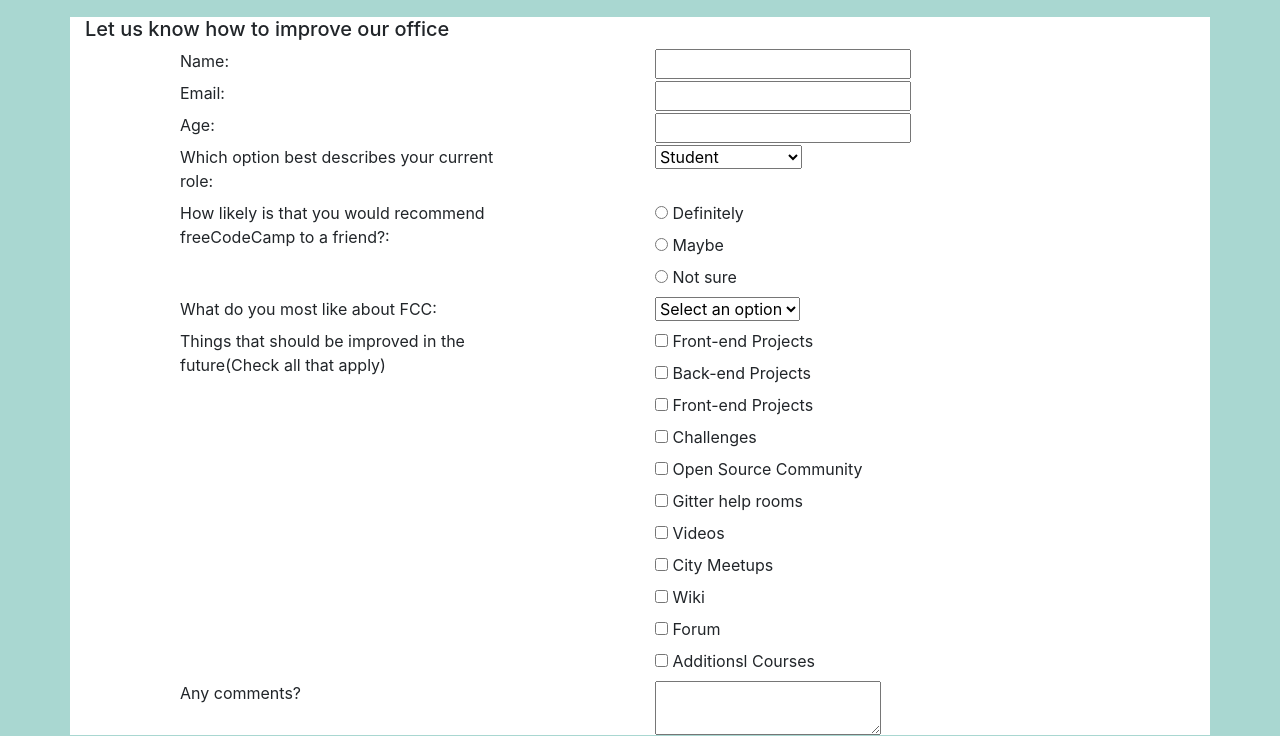
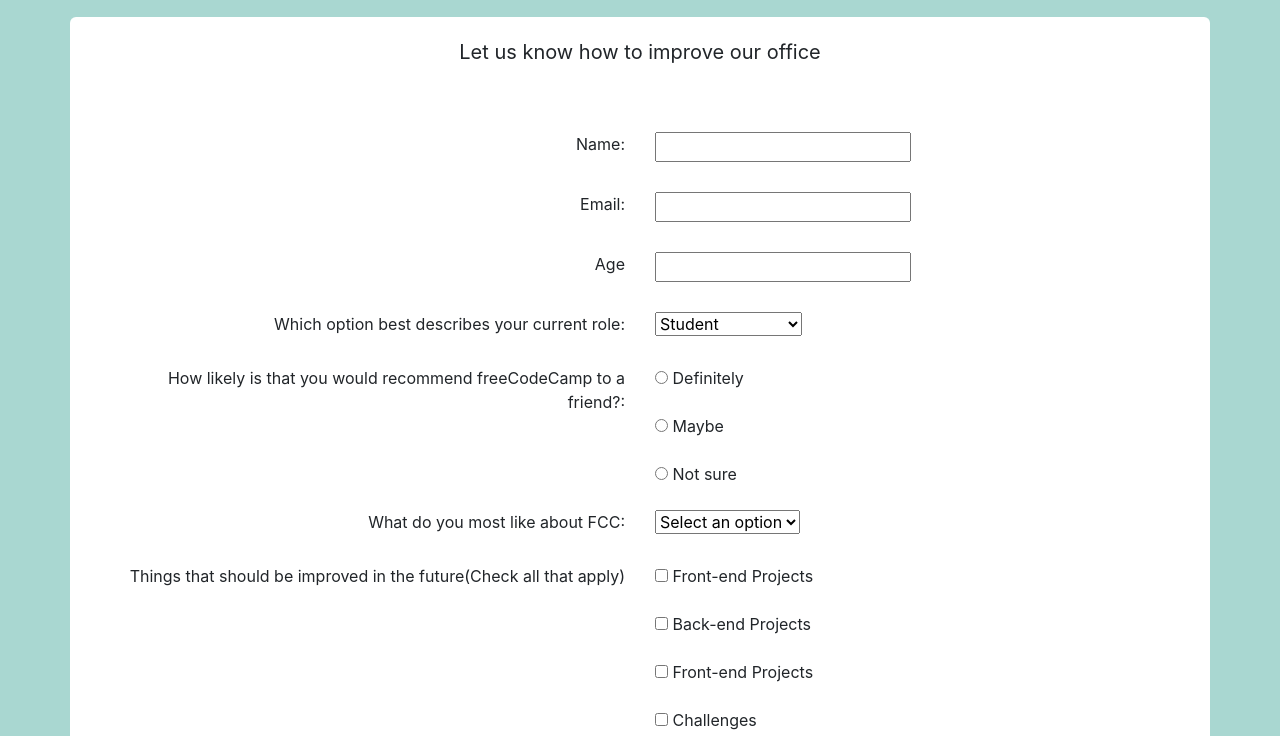
Before and after one commit to EvelyneNamwoyo/surveyForm, a plain HTML site: page index.html in a window 1280 px wide. Shown: the part 71-807 px from the top of the page. Drawn offline with Linux system fonts and the light colour scheme.

Commit message:
Styled the form with css

```diff
--- a/css/style.css
+++ b/css/style.css
@@ -9,8 +9,46 @@
 
 .container{
     background-color: white;
+    width: 90%;
+    border-radius: 6px;
 }
 
-.survey-form h2{
+form {
+    padding: 30px;
+}
+
+.survey-form #description {
     font-size: 20px;
+    text-align: center;
+    padding-top: 20px;
+    padding-bottom: 20px;
 }
+section.survey-form p{
+    margin-bottom: 15px;
+}
+input, select, textarea {
+     margin-bottom: 30px;
+}
+form button {
+    width: 100px;
+    height: 40px;
+    background-color: rgb(21, 159, 201);
+    border: 0px;
+    border-radius: 3px;
+}
+
+@media only screen and (min-width:768px) {
+    .container{
+        width: 100%;
+    }
+    section.survey-form p{
+        text-align: right;
+    }
+
+    label {
+        text-align: right;
+    }
+    .labels {
+        text-align: right;
+    }
+}
--- a/index.html
+++ b/index.html
@@ -1,4 +1,4 @@
-<html>
+<html lang="en">
     <head>
         <title>Survey form</title>
         <meta name="viewport" content="width=device-width, initial-scale=1.0">
@@ -11,41 +11,49 @@
     <body>
         <main>
             <header class="main-header">
-                <h1>Survey Form</h1>
+                <h1 id="title">Survey Form</h1>
             </header>
             <div class="container">
                 <section class="survey-form">
-                    <h2>Let us know how to improve our office</h2>
+                    <p id="description">Let us know how to improve our office</p>
                     <form action="">
                         <div class="row">
-                                <div class="col-lg-4 offset-lg-1">
+                            <div class="col-md-4 col-lg-6">
+                                <div class="labels">
                                     <label for="name">Name:</label>
                                 </div>
-                                <div class="col-lg-4 offset-lg-1">
+                            </div>
+                            <div class="col-md-4 col-lg-6">
                                 <input type="text" id="name" required>
                             </div>
                         </div>
                         <div class="row">
-                                <div class="col-lg-4 offset-lg-1">
-                                    <label for="name">Email:</label>
+                            <div class="col-md-4 col-lg-6">
+                                <div class="labels">
+                                    <label for="email">Email:</label>
                                 </div>
-                                <div class="col-lg-4 offset-lg-1">
+                            </div>
+                            <div class="col-md-4 col-lg-6">
                                 <input type="email" id="email" required>
                             </div>
                         </div>
                         <div class="row">
-                                <div class="col-lg-4 offset-lg-1">
-                                    <label for="age">Age:</label>
+                            <div class="col-md-4 col-lg-6">
+                                <div class="labels">
+                                    <label for="age">Age</label>
                                 </div>
-                                <div class="col-lg-4 offset-lg-1">
+                            </div>
+                            <div class="col-md-4 col-lg-6">
                                 <input type="text" id="age" required>
                             </div>
                         </div>
                         <div class="row">
-                                <div class="col-lg-4 offset-lg-1">
+                            <div class="col-md-4 col-lg-6">
+                                <div class="labels">
                                     <label for="role">Which option best describes your current role:</label>
                                 </div>
-                                <div class="col-lg-4 offset-lg-1">
+                            </div>
+                            <div class="col-md-4 col-lg-6">
                                 <select name="select_role" id="role">
                                     <option value="">Student</option>
                                     <option value="">Full time job</option>
@@ -56,10 +64,10 @@
                             </div>
                         </div>
                         <div class="row">
-                                <div class="col-lg-4 offset-lg-1">
+                            <div class="col-md-4 col-lg-6">
                                 <p>How likely is that you would recommend freeCodeCamp to a friend?:</p>
                             </div>
-                                <div class="col-lg-4 offset-lg-1">
+                            <div class="col-md-4 col-lg-6">
                                 <div>
                                     <input type="radio" id="definitely" name="recommend" value="definitely" >
                                     <label for="definitely">Definitely</label>
@@ -72,14 +80,15 @@
                                     <input type="radio" name="recommend" id="notSure" value="Not sure" >
                                     <label for="notSure">Not sure</label>
                                 </div>
-
                             </div>
                         </div>
                         <div class="row">
-                                <div class="col-lg-4 offset-lg-1">
+                            <div class="col-md-4 col-lg-6">
+                                <div class="labels">
                                     <label for="like">What do you most like about FCC:</label>
                                 </div>
-                                <div class="col-lg-4 offset-lg-1">
+                            </div>
+                            <div class="col-md-4 col-lg-6">
                                 <select name="most_like" id="like">
                                     <option value="" selected disabled>Select an option</option>
                                     <option value="">Challenges</option>
@@ -91,70 +100,74 @@
                         </div>
 
                         <div class="row">
-                                <div class="col-lg-4 offset-lg-1">
+                            <div class="col-md-4 col-lg-6">
                                 <p>Things that should be improved in the future(Check all that apply)</p>
                             </div>
-                                <div class="col-lg-4 offset-lg-1">
-                                    <div>
+                            <div class="col-md-4 col-lg-6">
+                                <div class="form--items">
                                     <input type="checkbox" value="front end" id="frontEndId" name="frontEnd">
                                     <label for="frontEndId">Front-end Projects</label>
                                 </div>
-                                    <div>
+                                <div class="form--items">
                                     <input type="checkbox" value="front end" id="backEndId" name="frontEnd">
                                     <label for="backEndId">Back-end Projects</label>
                                 </div>
-                                    <div>
+                                <div class="form--items">
                                     <input type="checkbox" value="data visualization"
                                             id="dataVisualizationId" name="dataVisualization">
                                     <label for="dataVisualizationId">Front-end Projects</label>
                                 </div>
-                                    <div>
+                                <div class="form--items">
                                     <input type="checkbox" value="challenges" id="challengeId" name="challenge">
                                     <label for="challengeId">Challenges</label>
                                 </div>
-                                    <div>
+                                <div class="form--items">
                                     <input type="checkbox" value="open source" id="openSourceId" name="openSource">
                                     <label for="openSourceId">Open Source Community</label>
                                 </div>
-                                    <div>
+                                <div class="form--items">
                                     <input type="checkbox" value="gitter help" id="helpRoomId" name="helpRoom">
                                     <label for="helpRoomId">Gitter help rooms</label>
                                 </div>
-                                    <div>
+                                <div class="form--items">
                                     <input type="checkbox" value="Videos" id="videoId" name="video" >
                                     <label for="videoId">Videos</label>
                                 </div>
-                                    <div>
+                                <div class="form--items">
                                     <input type="checkbox" value="city meetups" id="cityMeetup">
                                     <label for="cityMeetup">City Meetups</label>
                                 </div>
-                                    <div>
+                                <div class="form--items">
                                     <input type="checkbox" value="wiki" id="wikiId" name="wiki">
                                     <label for="wikiId">Wiki</label>
                                 </div>
-                                    <div>
+                                <div class="form--items">
                                     <input type="checkbox" value="forum" id="forumId" name="forum">
                                     <label for="forumId">Forum</label>
                                 </div>
-                                    <div>
+                                <div class="form--items">
                                     <input type="checkbox" value="front end" id="additionalCourseId" name="additionalCourses">
                                     <label for="additionalCourseId">Additionsl Courses</label>
                                 </div>
                             </div>
                         </div>
                         <div class="row">
-                                <div class="col-lg-4 offset-lg-1">
+                            <div class="col-md-4 col-lg-6">
+                                <div class="labels">
                                     <label for="commentId">Any comments?</label>
                                 </div>
-                                <div class="col-lg-4 offset-lg-1">
+                            </div>
+                            <div class="col-md-4 col-lg-6">
                                 <textarea name="cooments" id="commentId"></textarea>
                             </div>
-
                         </div>
-
+                        <div class="row justify-content-center">
+                            <div class="col-md-4 col-lg-4 offset-lg-4">
+                                <button type="submit">Submit</button>
+                            </div>
+                        </div>
                     </form>
                 </section>
-
             </div>
         </main>
     </body>
```
Lines whose indentation alone changed are shown as unchanged.
